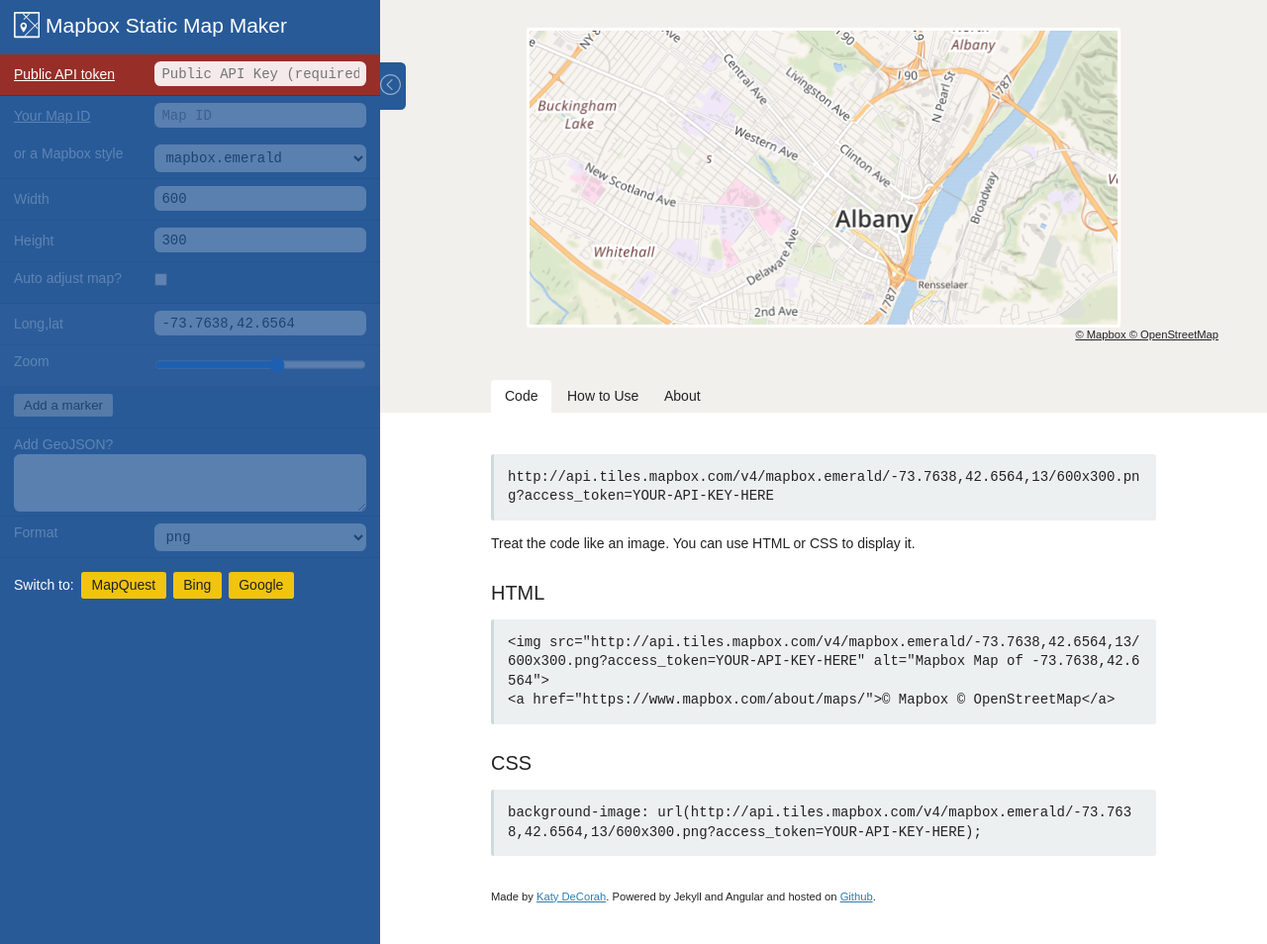
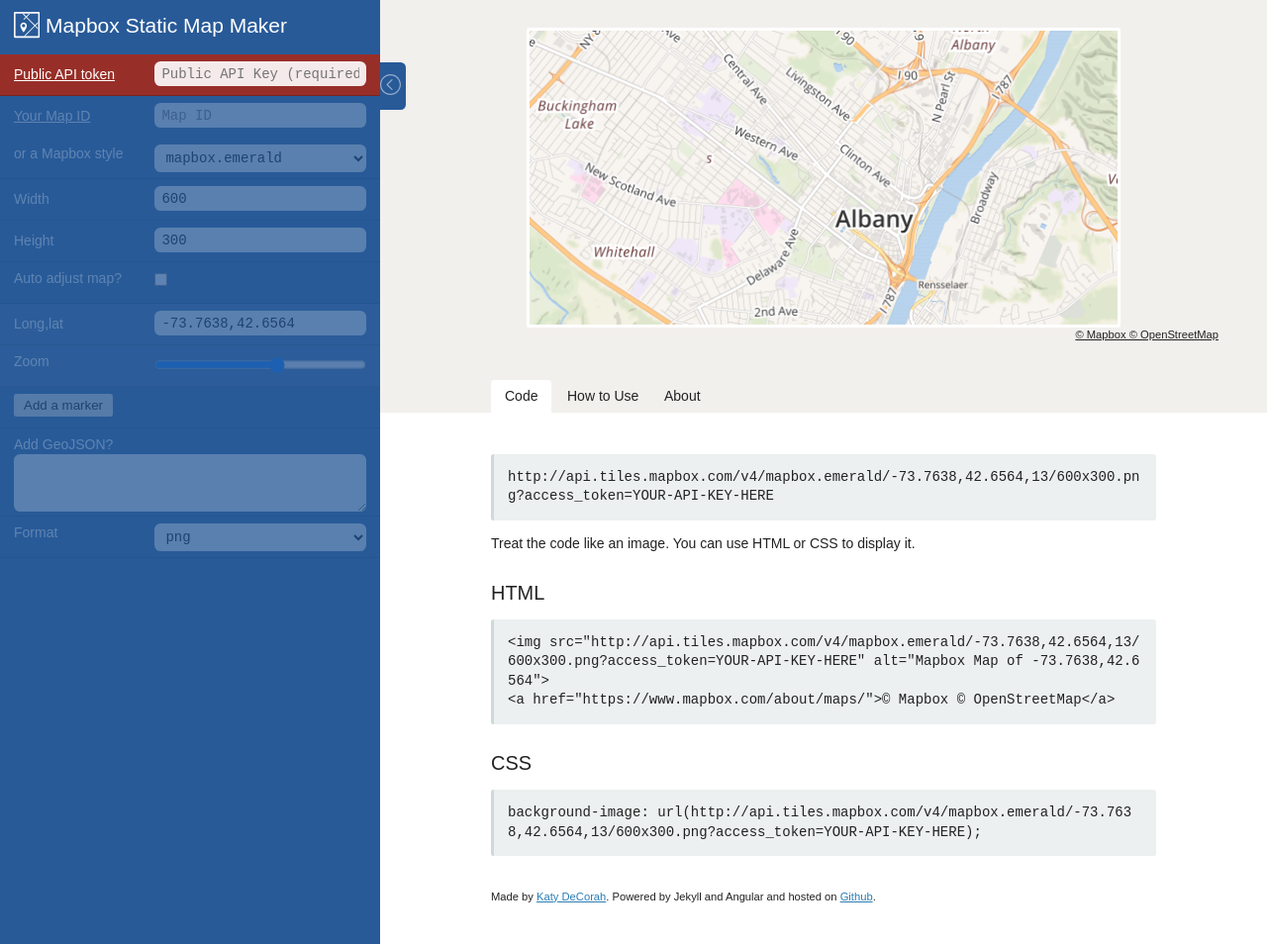
Before and after one commit to katydecorah/staticmapmaker, a Jekyll site: the page built from mapbox/index.html, in a window 1280 px wide. Shown: the whole page at 99% size. Built offline with Jekyll 4.4.1, drawn with Linux system fonts in a browser that asks for light colours; nearby versions of some CDN libraries.

Commit message:
removes switcher

```diff
--- a/_layouts/page.html
+++ b/_layouts/page.html
@@ -16,10 +16,6 @@
 </form>
 </div><!-- /container -->
 </div><!-- /controls -->
-<div class="switcher">
-<p>Switch to:
-{% for api in site.pages %}{% if api.title %}{% if api.title != page.title %}<a class="switch btn" href="{{api.url}}">{{api.title}}</a>{% endif %}{% endif %}{% endfor %}</p>
-</div><!-- /switcher -->
 </div><!-- /col-left -->
 <div class="col-right col">
 <div class="static">
```
